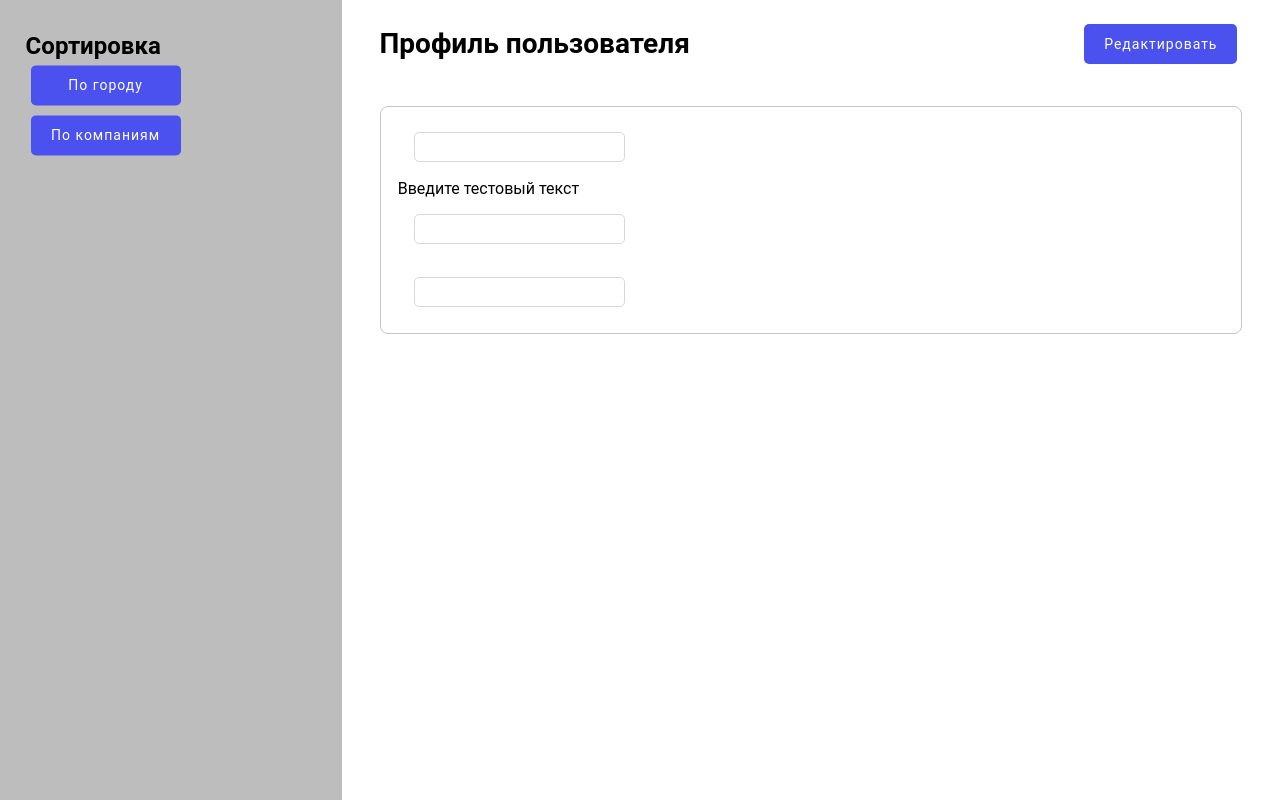
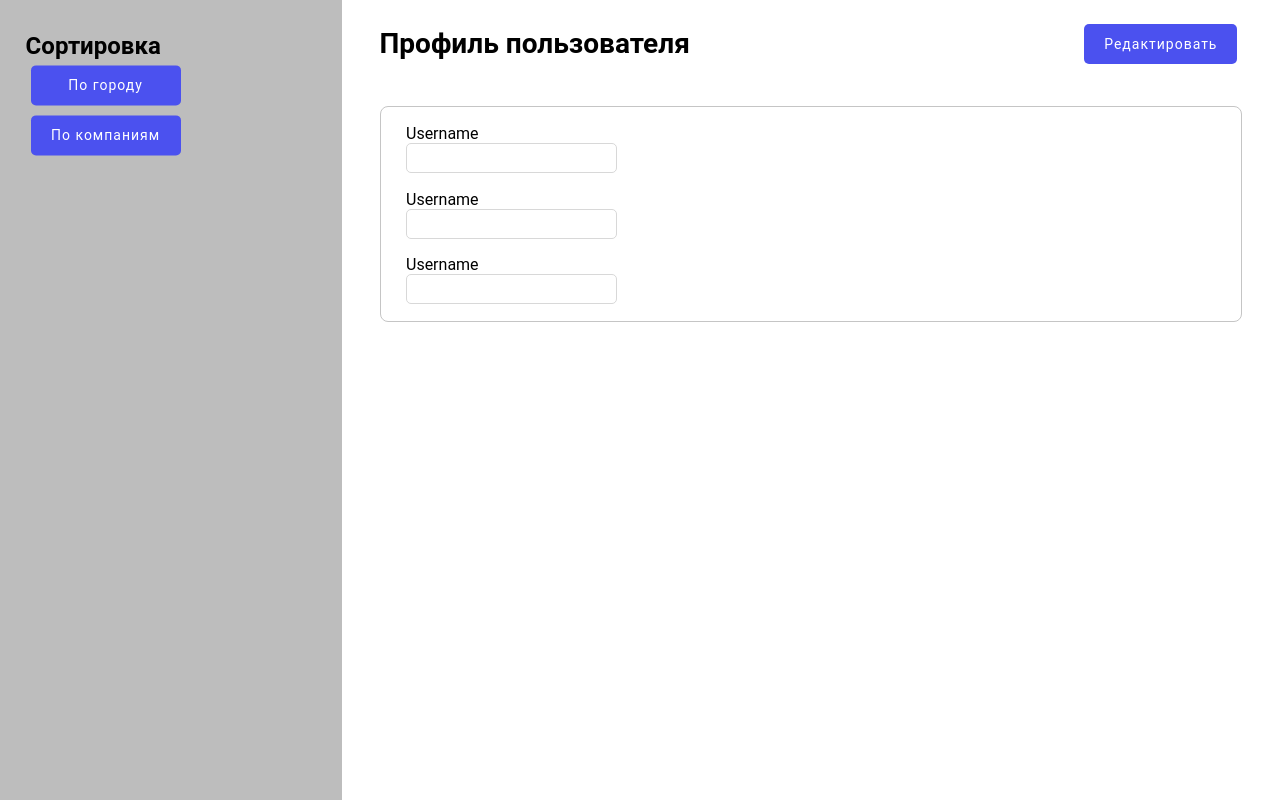
Before and after one commit to ArtemHard/person_list, a React (Create React App) app in the folder app/: page / in a window 1280 px wide. Built offline with nearby package versions, Linux system fonts and the light colour scheme; no server answers.

Commit message:
add label fixed

```diff
--- a/app/src/pages/ProfilePage.tsx
+++ b/app/src/pages/ProfilePage.tsx
@@ -42,13 +42,19 @@ const ColorInputIsDisabled = (data: boolean): ColorInputIsDisabledType => {
   } else return null;
 };
 
+type InputType = {
+  disabled?: boolean;
+  value?: string;
+  isLoading?: boolean;
+};
 const Input = styled.input.attrs<InputType>((props) => ({
   disabled: disabledInput(props),
+  className: 'form-control'
 }))<InputType>`
   width: 211px;
   height: 30px;
-  padding: 1%;
-  margin: 2%;
+
+
   color: ${(props) => {
     if (!!ColorInputIsDisabled(disabledInput(props))) {
       return ColorInputIsDisabled(disabledInput(props));
@@ -59,31 +65,31 @@ const Input = styled.input.attrs<InputType>((props) => ({
   background: #ffffff;
   border: 1px solid #d8d8d8;
   border-radius: 5px;
+  display: block;
 
-  :focus ~ .label,  /* фокус на input */
-:not(:placeholder-shown) ~ .label  /* в input есть значение */ {
-    transform: translateY(-30px) translateX(10px) scale(0.75);
+:focus {
+  border-color: black;
 }
+:invalid {
+  border-color: red;
+}
+`
+const Label = styled.label.attrs({
+  className: "form-label",
+})`
+  display: block;
 
-  :not(:placeholder-shown) ~ .label {
-    color: #808097; /* сероватый */
-  }
-  :focus ~ .label {
-    color: #dc2f55; /* красный, фокус в поле */
-  }
-`;
-// https://xhtml.ru/2021/html/how-to-create-fancy-jumping-text-input-labels/
-const Label = styled.label.attrs({
-  className: "label",
-})`
-  transition: transform 200ms, color 200ms;
 `;
 
-type InputType = {
-  disabled?: boolean;
-  value?: string;
-  isLoading?: boolean;
-};
+const InputWrapper= styled.div.attrs({
+  className: "form-group"
+})`
+margin: 1%;
+position: relative;
+
+
+`
+
 
 export const ProfilePage = () => {
   return (
@@ -91,6 +97,9 @@ export const ProfilePage = () => {
       <Header textBtn='Редактировать' titleText='Профиль пользователя' />
       <FormWrapper>
         <Form name='profile' id='profile'>
+
+          <InputWrapper>
+            <Label>Username</Label>
               <Input
                 form='profile'
                 id='test'
@@ -99,10 +108,32 @@ export const ProfilePage = () => {
                 placeholder=' '
                 type='text'
               />
-          <Label>Введите тестовый текст</Label>
+          </InputWrapper>
+          <InputWrapper>
+            <Label>Username</Label>
+              <Input
+                form='profile'
+                id='test'
+                name='text'
+                // value='asdf'
+                placeholder=' '
+                type='text'
+              />
+          </InputWrapper>
+          <InputWrapper>
+            <Label>Username</Label>
+              <Input
+                form='profile'
+                id='test'
+                name='text'
+                // value='asdf'
+                placeholder=' '
+                type='text'
+              />
+          </InputWrapper>
 
-          <Input />
-          <Input disabled={true} />
+
+
         </Form>
       </FormWrapper>
     </>
```
Also changed, not shown: 1 other file (tests, documents, lock files or other folders). Lines whose indentation alone changed are shown as unchanged.
